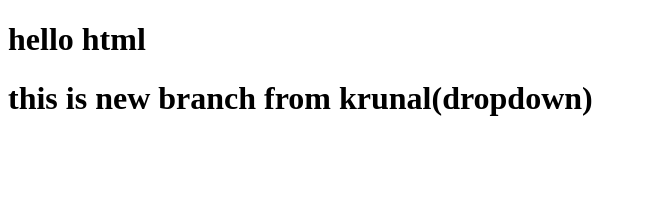
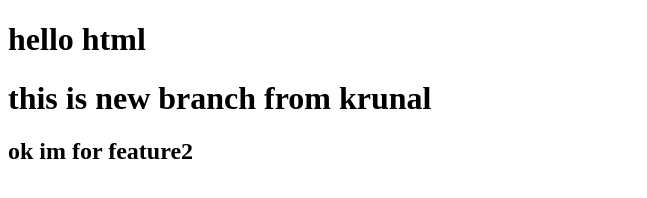
Before and after one commit to krunalsatote1415/LocalRepo3, a plain HTML site: page index.html in a window 1280 px wide. Shown: the whole page, without its empty margins (0-647 px from the left). Drawn offline with Linux system fonts and the light colour scheme.

Commit message:
newfeature add

```diff
--- a/index.html
+++ b/index.html
@@ -7,6 +7,8 @@
 </head>
 <body>
     <h1>hello html</h1>
-    <h1>this is new branch from krunal(dropdown)</h1>
+    <h1>this is new branch from krunal</h1>
+    <h2>ok  im for feature2</h2>
+
 </body>
 </html>
```
